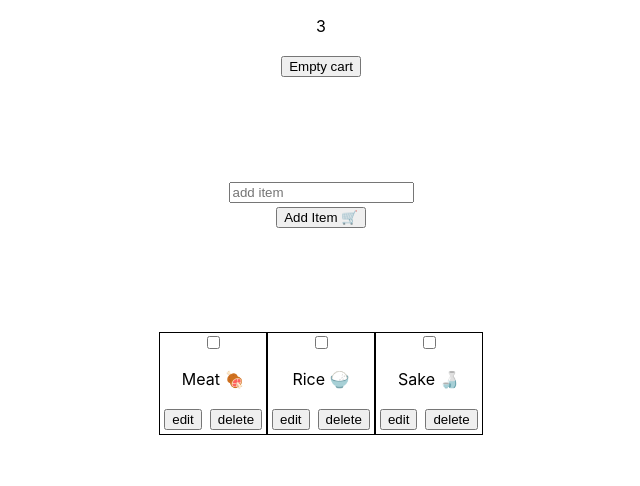
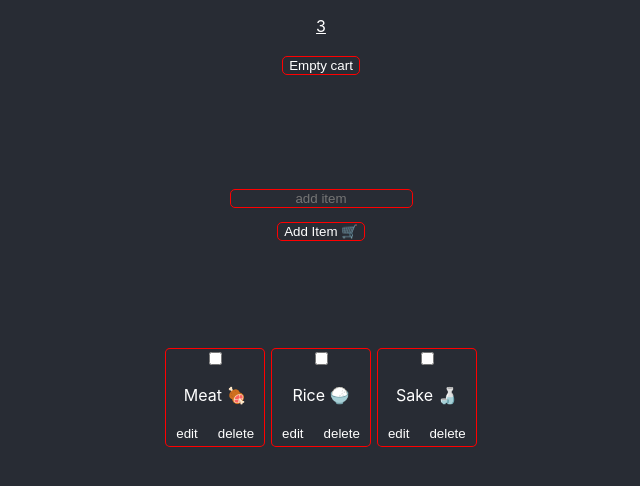
Before and after one commit to phoenix-nicholson/react-grocery-list, a React (Create React App) app: page / in a window 1280 px wide. Shown: the top 486 px of the page, without its empty margins (319-959 px from the left). Built offline with nearby package versions, Linux system fonts and the light colour scheme.

Commit message:
adding basic styling

```diff
--- a/src/App.css
+++ b/src/App.css
@@ -36,3 +36,6 @@
     transform: rotate(360deg);
   }
 }
+main {
+  background-color: #282c34;
+}
--- /dev/null
+++ b/src/Header/Header.css
@@ -0,0 +1,14 @@
+.headerP {
+  color: white;
+  text-decoration: underline;
+}
+.headerBtn:hover {
+  border: 2px solid red;
+  border-radius: 5px;
+}
+.headerBtn {
+  background-color: transparent;
+  color: white;
+  border: 1px solid red;
+  border-radius: 5px;
+}
--- a/src/Header/Header.jsx
+++ b/src/Header/Header.jsx
@@ -1,10 +1,13 @@
 import React from 'react';
+import './Header.css';
 
 export default function Header({ items, handleClearList }) {
   return (
     <div>
-      <p>{items.length}</p>
-      <button onClick={handleClearList}>Empty cart</button>
+      <p className="headerP">{items.length}</p>
+      <button className="headerBtn" onClick={handleClearList}>
+        Empty cart
+      </button>
     </div>
   );
 }
--- a/src/components/Form/ItemForm.css
+++ b/src/components/Form/ItemForm.css
@@ -1,3 +1,26 @@
 .itemForm {
   margin: 100px;
+  display: flex;
+  flex-direction: column;
 }
+.itemInput {
+  text-align: center;
+  border: 1px solid red;
+  background-color: transparent;
+  border-radius: 5px;
+  color: white;
+  margin: 10px;
+}
+.itemInput:hover {
+  border: 2px solid red;
+}
+.submitBtn:hover {
+  border: 2px solid red;
+  border-radius: 5px;
+}
+.submitBtn {
+  background-color: transparent;
+  color: white;
+  border: 1px solid red;
+  border-radius: 5px;
+}
--- a/src/components/Form/ItemForm.jsx
+++ b/src/components/Form/ItemForm.jsx
@@ -15,6 +15,7 @@ export default function ItemForm({ handleAddItem }) {
       <form onSubmit={handleSubmit}>
         <div>
           <input
+            className="itemInput"
             type="text"
             value={newItem}
             placeholder="add item"
@@ -22,7 +23,9 @@ export default function ItemForm({ handleAddItem }) {
           ></input>
         </div>
 
-        <button type="submit"> Add Item 🛒 </button>
+        <button className="submitBtn" type="submit">
+          Add Item 🛒
+        </button>
       </form>
     </div>
   );
--- a/src/components/List/ItemList.css
+++ b/src/components/List/ItemList.css
@@ -8,5 +8,17 @@ button {
   flex-wrap: wrap;
 }
 .item {
-  border: 1px solid black;
+  border: 1px solid red;
+  margin: 3px;
+  color: white;
+  border-radius: 5%;
 }
+.listBtn:hover {
+  border: 1px solid red;
+  border-radius: 5px;
+}
+.listBtn {
+  background-color: transparent;
+  color: white;
+  border: 0px solid transparent;
+}
--- a/src/components/List/ItemList.jsx
+++ b/src/components/List/ItemList.jsx
@@ -28,7 +28,7 @@ function Item({ item, handleEditItem, handleDeleteItem }) {
             handleEditItem({ ...item, text: e.target.value });
           }}
         />
-        <button aria-label="Save Button" onClick={() => setEditItem(false)}>
+        <button className="listBtn" aria-label="Save Button" onClick={() => setEditItem(false)}>
           save
         </button>
       </>
@@ -37,7 +37,11 @@ function Item({ item, handleEditItem, handleDeleteItem }) {
     itemContent = (
       <>
         <p>{item.text}</p>
-        <button aria-label={`Edit ${item.text}`} onClick={() => setEditItem(true)}>
+        <button
+          className="listBtn"
+          aria-label={`Edit ${item.text}`}
+          onClick={() => setEditItem(true)}
+        >
           edit
         </button>
       </>
@@ -58,6 +62,7 @@ function Item({ item, handleEditItem, handleDeleteItem }) {
       />
       {itemContent}
       <button
+        className="listBtn"
         aria-label={`Delete ${item.text}`}
         type="button"
         onClick={() => handleDeleteItem(item.id)}
--- /dev/null
+++ b/src/views/Shop/Shop.css
@@ -0,0 +1,3 @@
+body {
+  background-color: #282c34;
+}
--- a/src/views/Shop/Shop.jsx
+++ b/src/views/Shop/Shop.jsx
@@ -2,6 +2,7 @@ import ItemForm from '../../components/Form/ItemForm';
 import ItemList from '../../components/List/ItemList';
 import { useList } from '../../context/ListContext';
 import Header from '../../Header/Header';
+import './Shop.css';
 
 export default function Shop() {
   const { handleClearList, handleAddItem, items, handleDeleteItem, handleEditItem } = useList();
```
